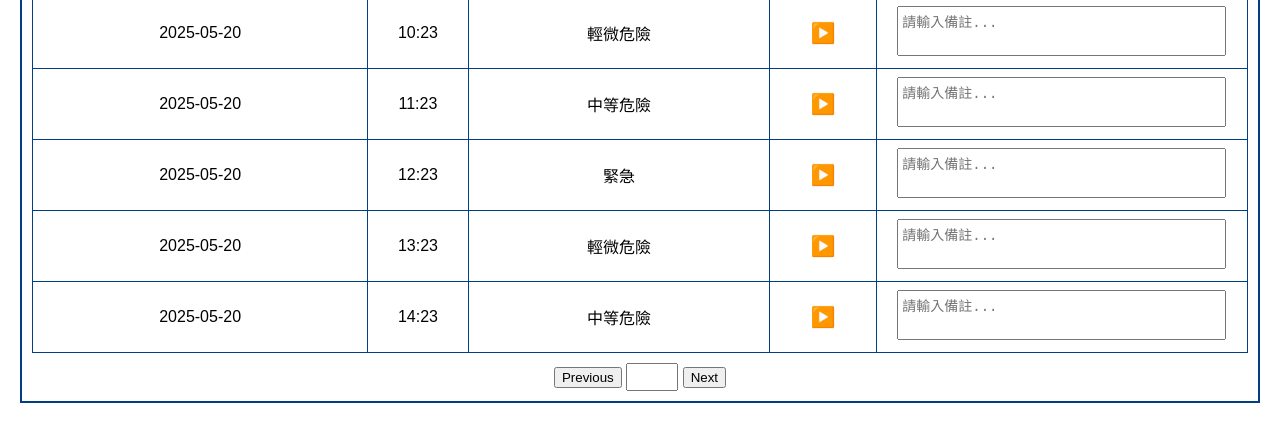
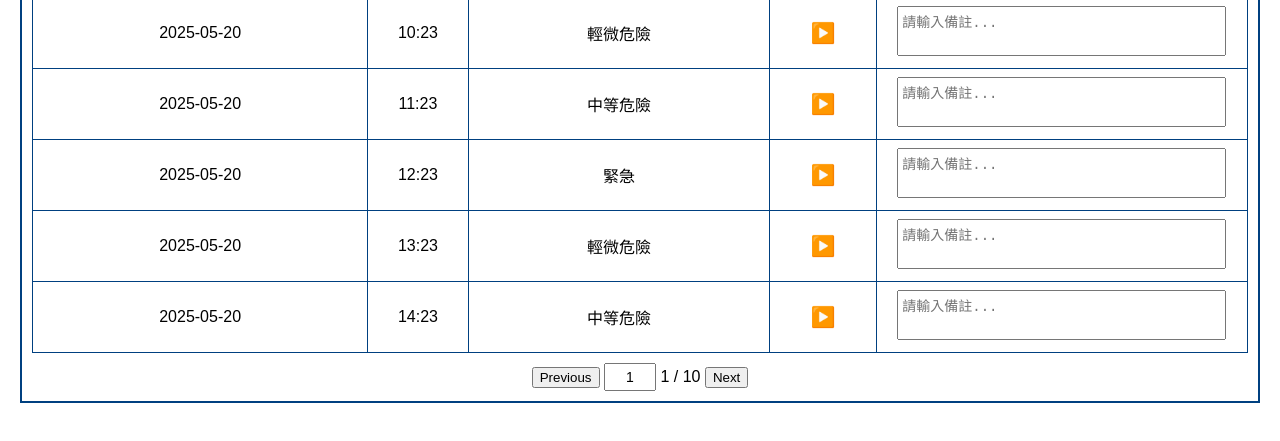
Before and after one commit to 54menglong/UI_page, a plain HTML site: page index.html in a window 1280 px wide. Shown: the part 137-578 px from the top of the page. Drawn offline with Linux system fonts and the light colour scheme.

Commit message:
Update index.html

```diff
--- a/index.html
+++ b/index.html
@@ -89,6 +89,7 @@
   <div class="pagination">
     <button onclick="changePage(-1)">Previous</button>
     <input class="page-input" type="text" id="pageInput" onchange="goToPage()">
+    <span id="pageInfo"></span>
     <button onclick="changePage(1)">Next</button>
   </div>
 </div>
```
